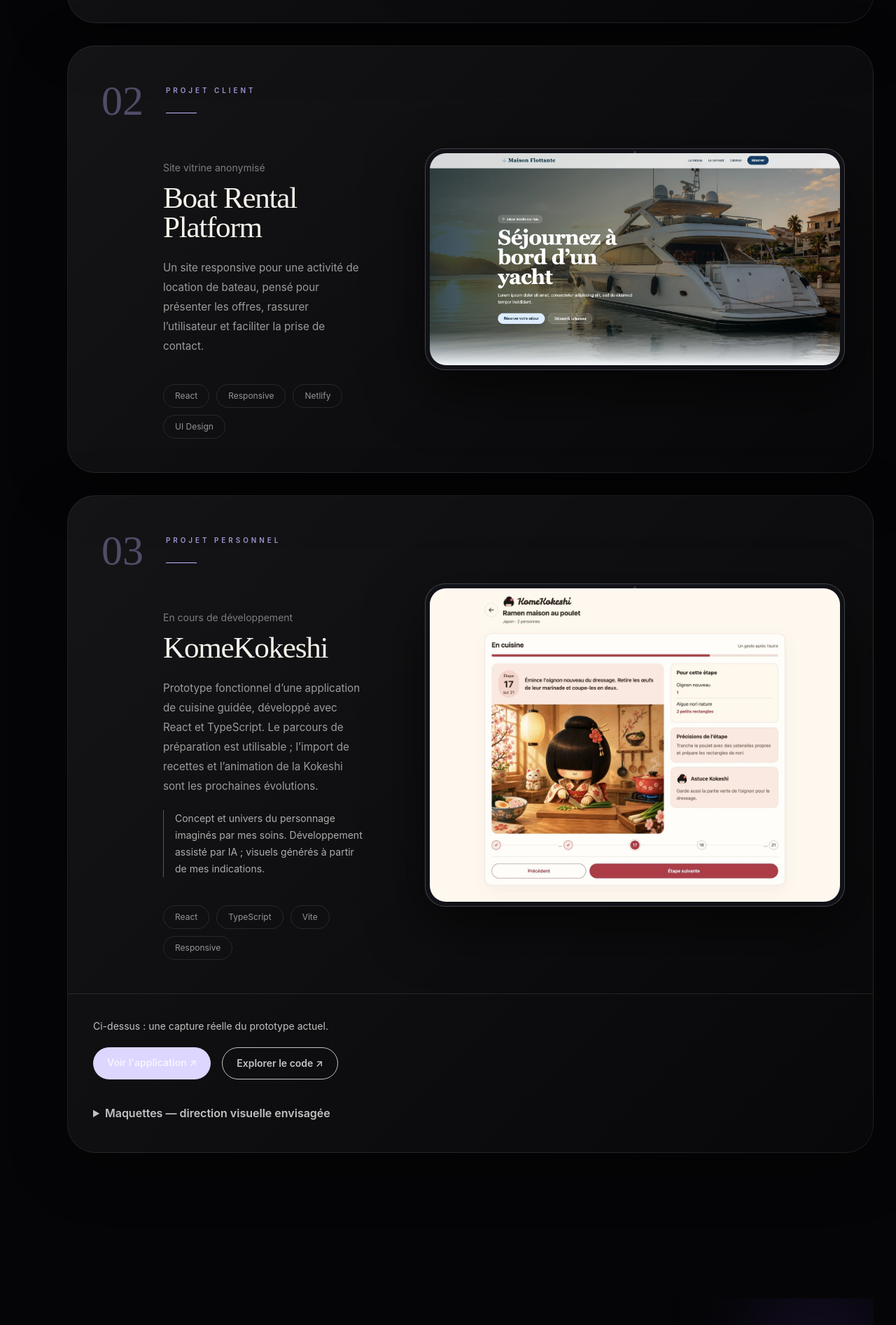
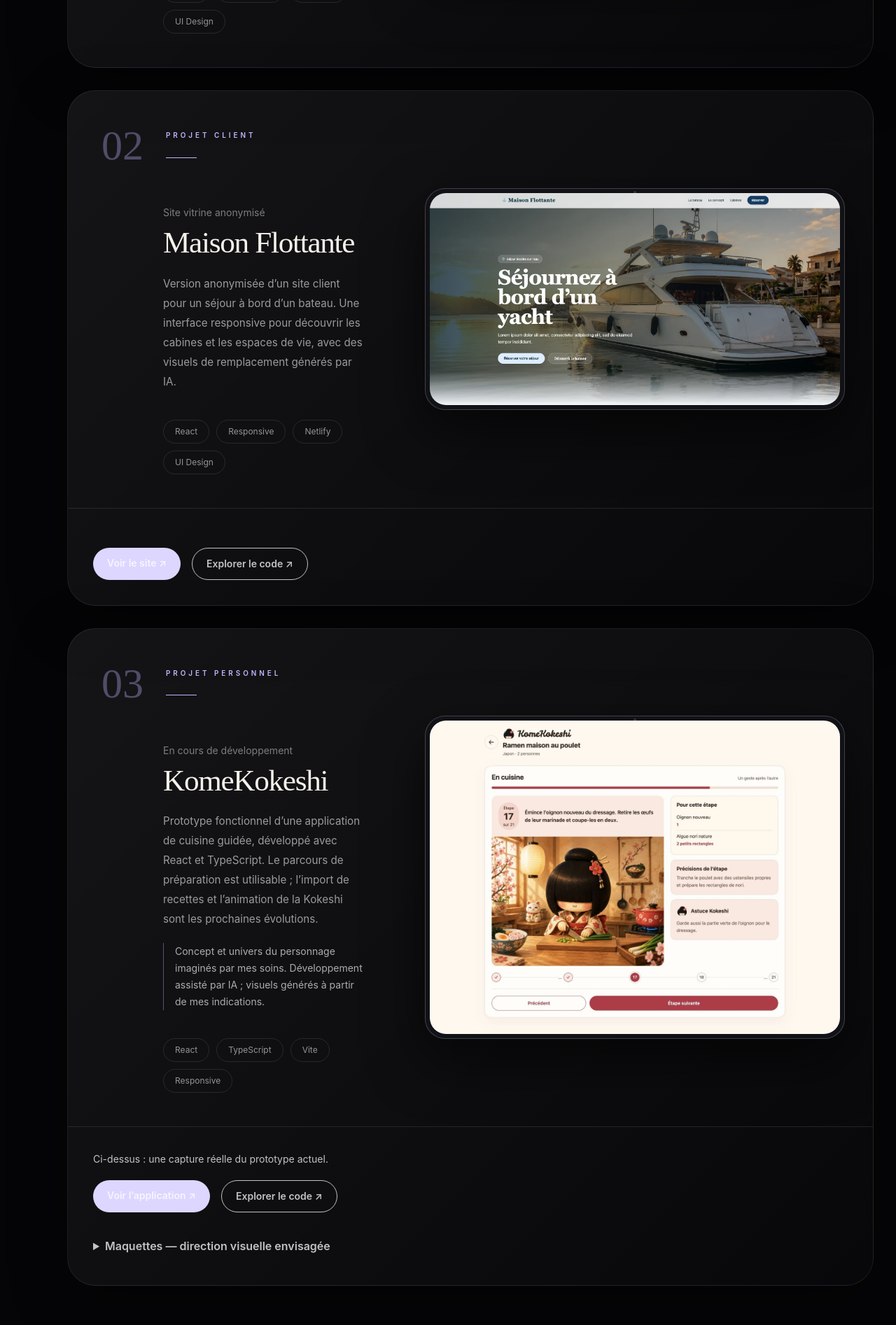
Before and after one commit to kahija/project-k, a React (Vite) app: page / in a window 1280 px wide. Shown: the part 1300-3194 px from the top of the page at 70% size. Built offline with nearby package versions, Linux system fonts and the light colour scheme.

Commit message:
feat: finalize project links, theme persistence and sharing metadata

```diff
--- a/index.html
+++ b/index.html
@@ -6,6 +6,10 @@
     <meta name="viewport" content="width=device-width, initial-scale=1.0" />
     <meta name="description" content="Portfolio de Kahina Ouarezki, développeuse front-end React. Découvrez mes projets, mon parcours et mes compétences en développement web." />
     <title>Kahina Ouarezki | Développeuse front-end React</title>
+    <meta property="og:type" content="website" />
+    <meta property="og:locale" content="fr_FR" />
+    <meta property="og:title" content="Kahina Ouarezki | Développeuse front-end React" />
+    <meta property="og:description" content="Découvrez mes projets React, mon parcours et mon travail de développeuse front-end." />
   </head>
   <body>
     <div id="root"></div>
--- a/src/App.tsx
+++ b/src/App.tsx
@@ -1,4 +1,4 @@
-import { useState } from "react";
+import { useEffect, useState } from "react";
 import { Navigation } from "./Navigation";
 import { ThemeRail } from "./ThemeRail";
 import { About } from "./sections/About";
@@ -10,7 +10,15 @@ import { Stack } from "./sections/Stack/Stack";
 export type Theme = "dark" | "light";
 
 function App() {
-  const [theme, setTheme] = useState<Theme>("dark");
+  const [theme, setTheme] = useState<Theme>(() => {
+    try { return localStorage.getItem("project-k-theme") === "light" ? "light" : "dark"; }
+    catch { return "dark"; }
+  });
+
+  useEffect(() => {
+    document.documentElement.style.colorScheme = theme;
+    try { localStorage.setItem("project-k-theme", theme); } catch { /* Storage may be disabled. */ }
+  }, [theme]);
 
   return (
     <>
--- a/src/sections/Hero/Hero.tsx
+++ b/src/sections/Hero/Hero.tsx
@@ -17,7 +17,7 @@ export function Hero({ theme }: HeroProps) {
       className={`
         relative min-h-screen overflow-hidden pt-20
         transition-colors duration-700
-        ${isDark ? "bg-[#050507] text-white" : "bg-[#f3eee8] text-[#18151d]"}
+        ${isDark ? "bg-[#050507] text-white" : "bg-[#f5f0ea] text-[#18151d]"}
       `}
     >
 
--- a/src/sections/Projects/Projects.tsx
+++ b/src/sections/Projects/Projects.tsx
@@ -24,16 +24,19 @@ const projects = [
       "Une interface immersive pensée pour présenter mon univers, mes projets et ma façon de concevoir des expériences web.",
     tags: ["React", "TypeScript", "Tailwind", "UI Design"],
     image: projectK,
+    repository: "https://github.com/kahija/project-k",
   },
   {
     number: "02",
     category: "Projet client",
-    title: "Boat Rental Platform",
+    title: "Maison Flottante",
     subtitle: "Site vitrine anonymisé",
     description:
-      "Un site responsive pour une activité de location de bateau, pensé pour présenter les offres, rassurer l’utilisateur et faciliter la prise de contact.",
+      "Version anonymisée d’un site client pour un séjour à bord d’un bateau. Une interface responsive pour découvrir les cabines et les espaces de vie, avec des visuels de remplacement générés par IA.",
     tags: ["React", "Responsive", "Netlify", "UI Design"],
     image: boatRental,
+    demo: "https://maison-flottante.netlify.app/",
+    repository: "https://github.com/kahija/maison-flottante",
   },
   {
     number: "03",
@@ -74,13 +77,13 @@ export function Projects({ theme }: ProjectsProps) {
         sm:px-6
         lg:-mt-16 lg:pl-24 lg:pr-8
 
-        ${isDark ? "bg-[#050507]" : "bg-[#f3eee8]"}
+        ${isDark ? "bg-[#050507]" : "bg-[#f5f0ea]"}
       `}
     >
       <div className="mx-auto max-w-[1480px]">
         {/* TITRE DE SECTION */}
         <div className="mb-8 px-2 md:mb-10">
-          <p className="text-[0.65rem] font-semibold uppercase tracking-[0.45em] text-violet-300/80">
+          <p className={`text-[0.65rem] font-semibold uppercase tracking-[0.45em] ${isDark ? "text-violet-300" : "text-violet-800"}`}>
             Projets sélectionnés
           </p>
         </div>
@@ -132,7 +135,7 @@ export function Projects({ theme }: ProjectsProps) {
                     </span>
 
                     <div className="pt-2">
-                      <p className="text-[0.62rem] font-semibold uppercase tracking-[0.4em] text-violet-300/80">
+                      <p className={`text-[0.62rem] font-semibold uppercase tracking-[0.4em] ${isDark ? "text-violet-300" : "text-violet-800"}`}>
                         {project.category}
                       </p>
 
@@ -175,6 +178,9 @@ export function Projects({ theme }: ProjectsProps) {
                     >
                       {project.description}
                     </p>
+                    {!project.demo && project.repository && (
+                      <a href={project.repository} target="_blank" rel="noreferrer" className={`mt-5 inline-flex min-h-11 items-center border-b text-sm ${isDark ? "text-white/80" : "text-black/80"}`}>Voir le code sur GitHub ↗</a>
+                    )}
                     {project.contribution && (
                       <p className={`mt-5 max-w-[360px] border-l pl-4 text-sm leading-6 ${isDark ? "border-violet-300/40 text-white/65" : "border-violet-700/40 text-black/65"}`}>
                         {project.contribution}
@@ -295,9 +301,9 @@ export function Projects({ theme }: ProjectsProps) {
                     }
                   `}
                 >
-                  <p className="text-sm">
+                  {project.title === "KomeKokeshi" && <p className="text-sm">
                     Ci-dessus : une capture réelle du prototype actuel.
-                  </p>
+                  </p>}
 
                   <div className="mt-5 flex flex-wrap gap-4">
                     <a
@@ -311,7 +317,7 @@ export function Projects({ theme }: ProjectsProps) {
                       target="_blank"
                       rel="noreferrer"
                     >
-                      Voir l'application ↗
+                      {project.title === "KomeKokeshi" ? "Voir l’application" : "Voir le site"} ↗
                     </a>
 
                     <a
@@ -329,7 +335,7 @@ export function Projects({ theme }: ProjectsProps) {
                     </a>
                   </div>
 
-                  <details className="mt-7">
+                  {project.title === "KomeKokeshi" && <details className="mt-7">
                     <summary className="cursor-pointer py-2 font-semibold focus-visible:outline-2 focus-visible:outline-offset-4 focus-visible:outline-violet-400">
                       Maquettes — direction visuelle envisagée
                     </summary>
@@ -373,7 +379,7 @@ export function Projects({ theme }: ProjectsProps) {
                         </figure>
                       ))}
                     </div>
-                  </details>
+                  </details>}
                 </div>
               )}
             </article>
--- a/src/sections/Stack/Stack.tsx
+++ b/src/sections/Stack/Stack.tsx
@@ -74,7 +74,7 @@ export function Stack({ theme }: StackProps) {
             `}
           >
             <div>
-              <p className="text-[0.65rem] font-semibold uppercase tracking-[0.45em] text-violet-300/80">
+              <p className={`text-[0.65rem] font-semibold uppercase tracking-[0.45em] ${isDark ? "text-violet-300" : "text-violet-800"}`}>
                 Compétences
               </p>
 
```
